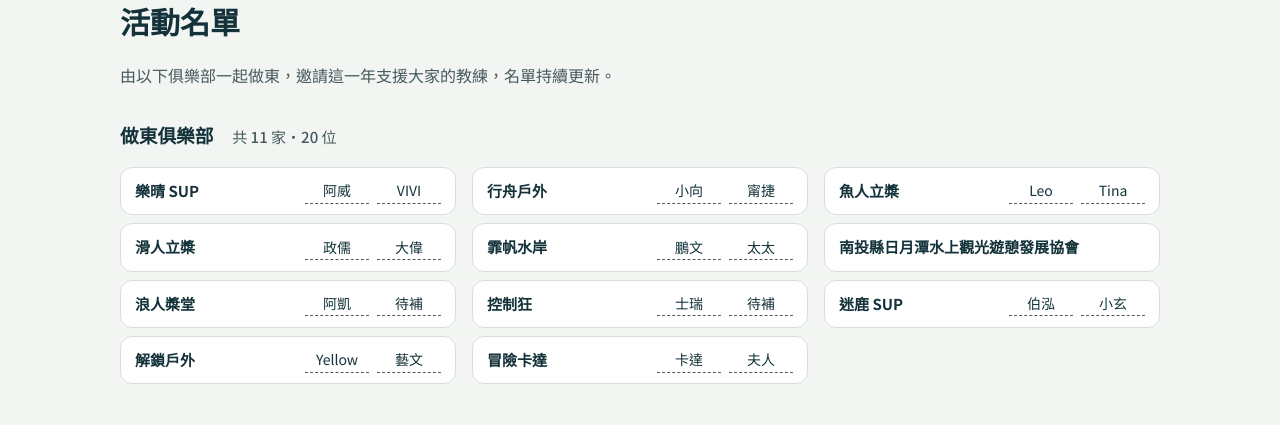
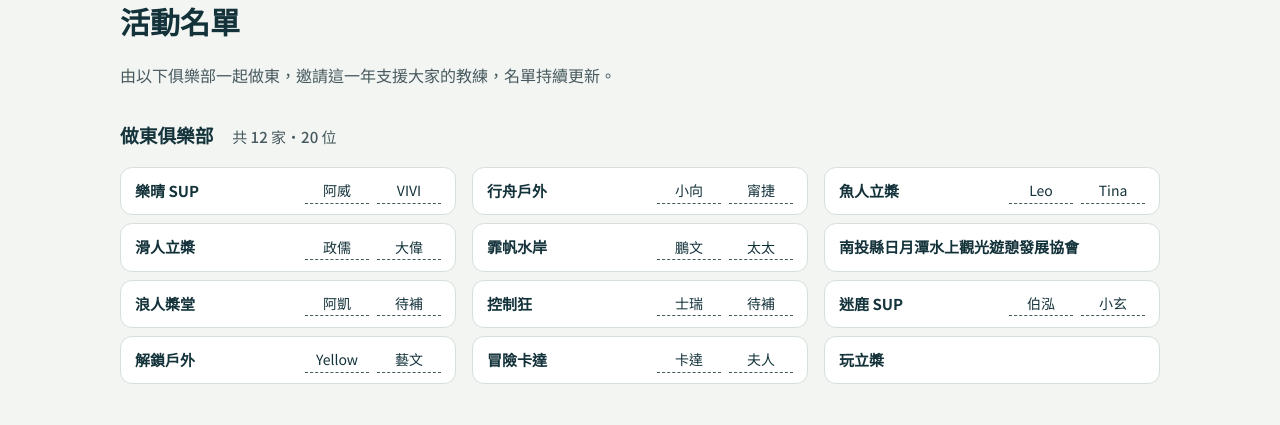
Before and after one commit to onelife-mini/sunmoonlake-alliance, a plain HTML site: page events/year-end-2026/index.html in a window 1280 px wide. Shown: the part 1560-1985 px from the top of the page. Drawn offline with Linux system fonts and the light colour scheme.

Commit message:
歲末感恩會：做東俱樂部新增玩立槳（12 家）

```diff
--- a/events/year-end-2026/index.html
+++ b/events/year-end-2026/index.html
@@ -56,8 +56,8 @@
   <section class="sec" id="list">
     <h2>活動名單</h2>
     <p class="muted">由以下俱樂部一起做東，邀請這一年支援大家的教練，名單持續更新。</p>
-    <h3 style="margin-top:18px">做東俱樂部　<span class="muted" style="font-family:var(--sans);font-size:15px;font-weight:500">共 11 家・20 位</span></h3>
-    <ul class="hosts"><li><b>樂晴 SUP</b><span class="att"><i>阿威</i><i>VIVI</i></span></li><li><b>行舟戶外</b><span class="att"><i>小向</i><i>甯捷</i></span></li><li><b>魚人立槳</b><span class="att"><i>Leo</i><i>Tina</i></span></li><li><b>滑人立槳</b><span class="att"><i>政儒</i><i>大偉</i></span></li><li><b>霏帆水岸</b><span class="att"><i>鵬文</i><i>太太</i></span></li><li><b>南投縣日月潭水上觀光遊憩發展協會</b></li><li><b>浪人槳堂</b><span class="att"><i>阿凱</i><i>待補</i></span></li><li><b>控制狂</b><span class="att"><i>士瑞</i><i>待補</i></span></li><li><b>迷鹿 SUP</b><span class="att"><i>伯泓</i><i>小玄</i></span></li><li><b>解鎖戶外</b><span class="att"><i>Yellow</i><i>藝文</i></span></li><li><b>冒險卡達</b><span class="att"><i>卡達</i><i>夫人</i></span></li></ul>
+    <h3 style="margin-top:18px">做東俱樂部　<span class="muted" style="font-family:var(--sans);font-size:15px;font-weight:500">共 12 家・20 位</span></h3>
+    <ul class="hosts"><li><b>樂晴 SUP</b><span class="att"><i>阿威</i><i>VIVI</i></span></li><li><b>行舟戶外</b><span class="att"><i>小向</i><i>甯捷</i></span></li><li><b>魚人立槳</b><span class="att"><i>Leo</i><i>Tina</i></span></li><li><b>滑人立槳</b><span class="att"><i>政儒</i><i>大偉</i></span></li><li><b>霏帆水岸</b><span class="att"><i>鵬文</i><i>太太</i></span></li><li><b>南投縣日月潭水上觀光遊憩發展協會</b></li><li><b>浪人槳堂</b><span class="att"><i>阿凱</i><i>待補</i></span></li><li><b>控制狂</b><span class="att"><i>士瑞</i><i>待補</i></span></li><li><b>迷鹿 SUP</b><span class="att"><i>伯泓</i><i>小玄</i></span></li><li><b>解鎖戶外</b><span class="att"><i>Yellow</i><i>藝文</i></span></li><li><b>冒險卡達</b><span class="att"><i>卡達</i><i>夫人</i></span></li><li><b>玩立槳</b></li></ul>
     <h3 style="margin-top:24px">受邀教練　<span class="muted" style="font-family:var(--sans);font-size:15px;font-weight:500">共 8 位</span></h3>
     <ul class="coaches" style="max-width:640px">
           <li class="vip"><b>武浪 ★</b><span>貴賓</span></li>
```
